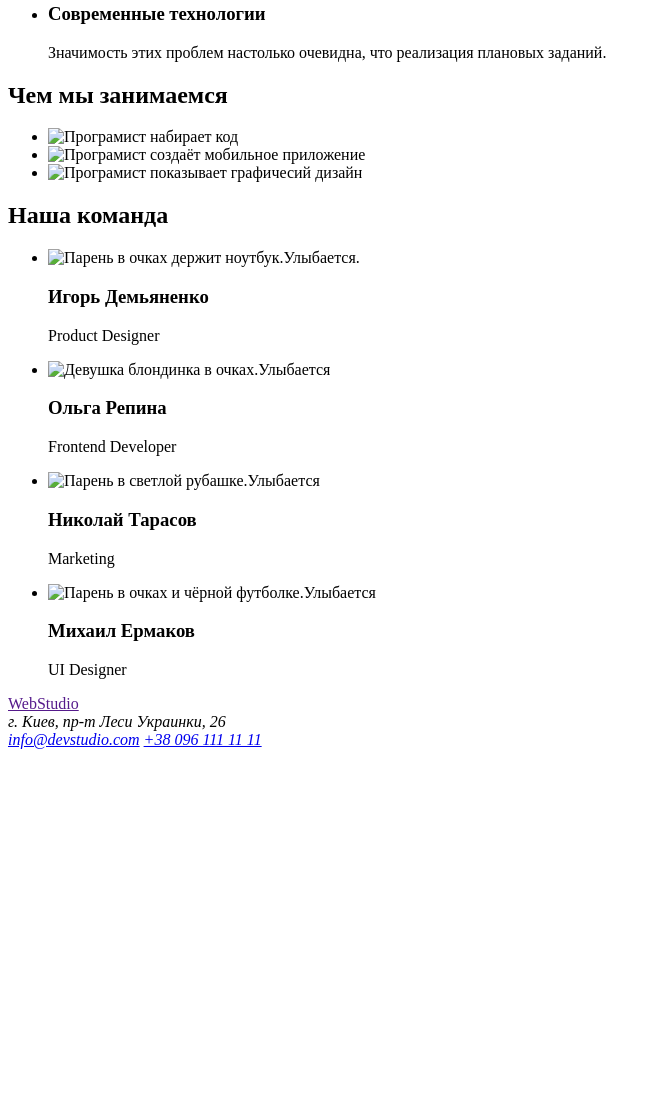
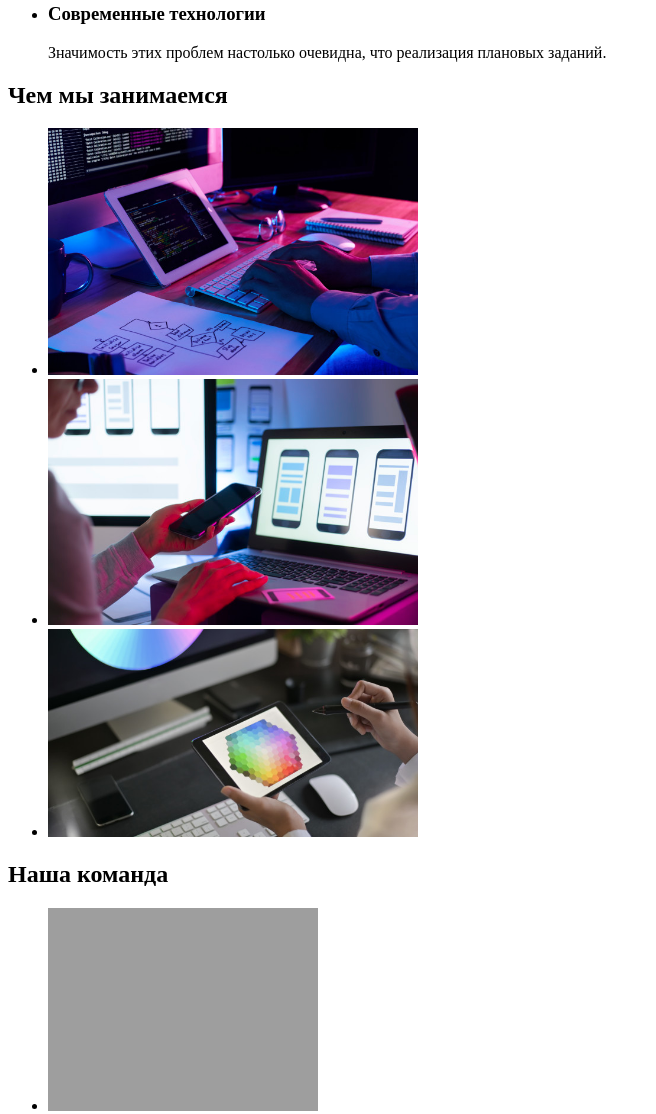
Before and after one commit to Oleksander38/goit-markup-hw-01., a plain HTML site: page index.html in a window 1280 px wide. Shown: the part 556-1670 px from the top of the page, without its empty margins (0-656 px from the left). Before the commit the page ends 1313 px from the top, so only its background shows below. Drawn offline with Linux system fonts and the light colour scheme; the site is published under a folder, as on GitHub Pages, so addresses that start at the root find nothing.

Commit message:
проба

```diff
--- a/index.html
+++ b/index.html
@@ -50,18 +50,18 @@
    <section>
        <h2>Чем мы занимаемся</h2>
        <ul>
-           <li><img src="/imeges.jpg/eff34a388bbc6409758a002e5a58c3ca.jpg" alt="Програмист набирает код" width="370"></li>
-           <li><img src="/imeges.jpg/fe209b7db875477ca0f844823574082d.jpg" alt="Програмист создаёт мобильное приложение" width="370"></li>
-           <li><img src="/imeges.jpg/ff490664ba91f138b9f708e01d65306a.jpg" alt="Програмист показывает графичесий дизайн" width="370"></li>
+           <li><img src="./imeges.jpg/eff34a388bbc6409758a002e5a58c3ca.jpg" alt="Програмист набирает код" width="370"></li>
+           <li><img src="./imeges.jpg/fe209b7db875477ca0f844823574082d.jpg" alt="Програмист создаёт мобильное приложение" width="370"></li>
+           <li><img src="./imeges.jpg/ff490664ba91f138b9f708e01d65306a.jpg" alt="Програмист показывает графичесий дизайн" width="370"></li>
        </ul>
    </section>
    <section>
        <h2>Наша команда</h2>
        <ul>
-        <li><img src="/imeges.jpg/01b0562402f9066520924acac0be8dc7.jpg" alt="Парень в очках держит ноутбук.Улыбается." width="270"><h3>Игорь Демьяненко</h3><p>Product Designer</p></li>
-        <li><img src="/imeges.jpg/8ed9ff0c05008e3e7ae5285b05efd211.jpg" alt="Девушка блондинка в очках.Улыбается" width="270"><h3>Ольга Репина</h3><p>Frontend Developer</p></li>
-        <li><img src="/imeges.jpg/c03fb848ed9dfc89543bbe97156c3661.jpg" alt="Парень в светлой рубашке.Улыбается" width="270"><h3>Николай Тарасов</h3><p>Marketing</p></li>
-        <li><img src="/imeges.jpg/7ff905b2d5f56aa0d2b29aa48e997cd8.jpg" alt="Парень в очках и чёрной футболке.Улыбается" width="270"><h3>Михаил Ермаков</h3><p>UI Designer</p></li>
+        <li><img src="./imeges.jpg/01b0562402f9066520924acac0be8dc7.jpg" alt="Парень в очках держит ноутбук.Улыбается." width="270"><h3>Игорь Демьяненко</h3><p>Product Designer</p></li>
+        <li><img src="./imeges.jpg/8ed9ff0c05008e3e7ae5285b05efd211.jpg" alt="Девушка блондинка в очках.Улыбается" width="270"><h3>Ольга Репина</h3><p>Frontend Developer</p></li>
+        <li><img src="./imeges.jpg/c03fb848ed9dfc89543bbe97156c3661.jpg" alt="Парень в светлой рубашке.Улыбается" width="270"><h3>Николай Тарасов</h3><p>Marketing</p></li>
+        <li><img src="./imeges.jpg/7ff905b2d5f56aa0d2b29aa48e997cd8.jpg" alt="Парень в очках и чёрной футболке.Улыбается" width="270"><h3>Михаил Ермаков</h3><p>UI Designer</p></li>
        </ul>
    </section>
 </main>
```
